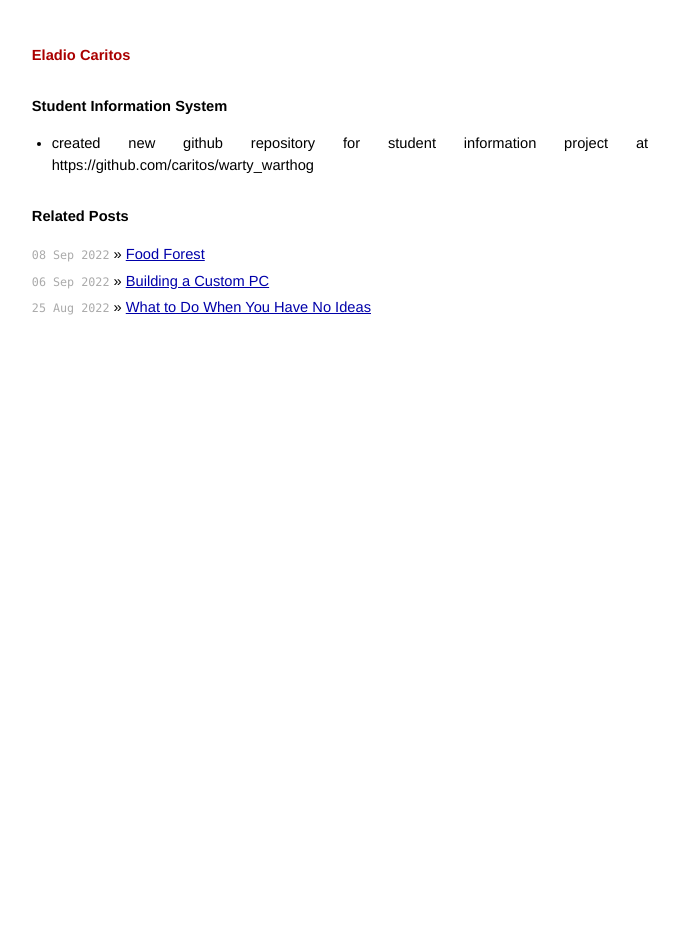
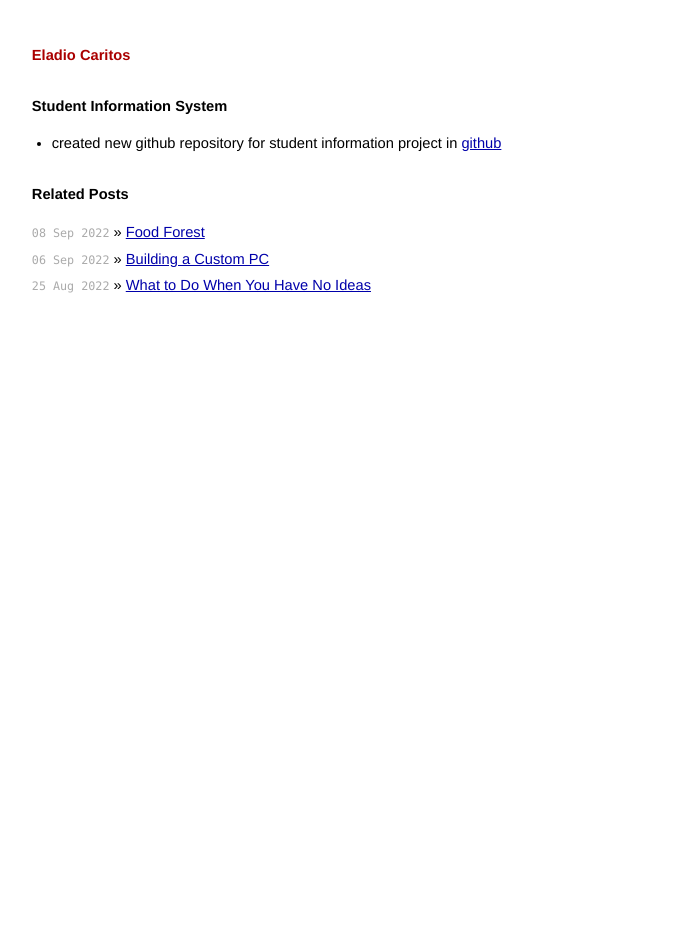
Before and after one commit to caritos/caritos.github.io, a Jekyll site: the page built from _posts/2022-09-14-student-information-system.md, in a window 1280 px wide. Shown: the whole page, without its empty margins (300-979 px from the left). Built offline with Jekyll 4.4.1, drawn with Linux system fonts in a browser that asks for light colours.

Commit message:
made it a link

```diff
--- a/_posts/2022-09-14-student-information-system.md
+++ b/_posts/2022-09-14-student-information-system.md
@@ -5,4 +5,4 @@ tags: [student, information, system, sis, 2022]
 ---
 {{ page.title }}
 ================
-* created new github repository for student information project at https://github.com/caritos/warty_warthog
+* created new github repository for student information project in [github](https://github.com/caritos/warty_warthog)
```
